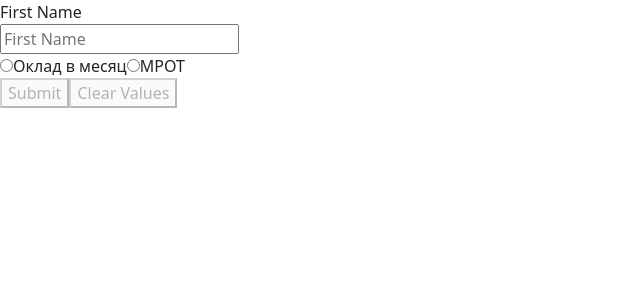
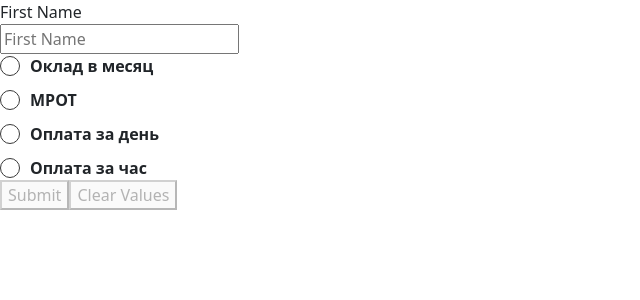
Before and after one commit to OwtmPatrick/sml-test-task, a React (Vite) app: page / in a window 1280 px wide. Shown: the top 300 px of the page, without its empty margins (0-640 px from the left). Built offline with nearby package versions, Linux system fonts and the light colour scheme.

Commit message:
add radio button styles

```diff
--- /dev/null
+++ b/src/components/FormControl/FormControl.scss
@@ -0,0 +1,3 @@
+.salary-form-control {
+    gap: 10px;
+}
--- a/src/components/FormControl/FormControl.tsx
+++ b/src/components/FormControl/FormControl.tsx
@@ -1,11 +1,18 @@
 import React from 'react';
 import RadioButton from '../RadioButton';
 
-const FormControl = () => (
-    <div>
-        <RadioButton name="salary" label="Оклад в месяц" radioButtonValue="month" />
-        <RadioButton name="salary" label="МРОТ" radioButtonValue="min" />
-    </div>
-);
+import './FormControl.scss';
+
+const FormControl: React.FC<{ salaryTypeValue?: string }> = ({ salaryTypeValue }) => {
+    console.log(salaryTypeValue);
+    return (
+        <div className="d-flex flex-column salary-form-control">
+            <RadioButton name="salary" label="Оклад в месяц" radioButtonValue="month" />
+            <RadioButton name="salary" label="МРОТ" radioButtonValue="min" />
+            <RadioButton name="salary" label="Оплата за день" radioButtonValue="day" />
+            <RadioButton name="salary" label="Оплата за час" radioButtonValue="hour" />
+        </div>
+    );
+};
 
 export default FormControl;
--- a/src/components/FormControl/index.ts
+++ b/src/components/FormControl/index.ts
@@ -1 +1,10 @@
-export { default } from './FormControl';
+import { connect } from 'react-redux';
+// @ts-ignore
+import { formValueSelector } from 'redux-form/dist/redux-form';
+import FormControl from './FormControl';
+
+const selector = formValueSelector('simpleForm');
+
+const Container = connect((state) => ({ salaryTypeValue: selector(state, 'salary') }))(FormControl);
+
+export default Container;
--- /dev/null
+++ b/src/components/RadioButton/RadioButton.scss
@@ -0,0 +1,57 @@
+@import 'src/styles/colors.scss';
+
+.radio-btn {
+    cursor: pointer;
+
+    &__checkmark {
+        position: relative;
+        width: 20px;
+        height: 20px;
+        margin-right: 10px;
+        color: $grey;
+
+        &:before {
+            content: '';
+            position: absolute;
+            left: 0;
+            top: 0;
+            width: 20px;
+            height: 20px;
+            border: 1px solid $grey;
+            border-radius: 50%;
+            background: #fff;
+        }
+
+        &:after {
+            content: '';
+            width: 12px;
+            height: 12px;
+            background: $black;
+            position: absolute;
+            top: 4px;
+            left: 4px;
+            border-radius: 50%;
+            transition: all 0.2s ease;
+        }
+    }
+
+    &__input {
+        position: absolute;
+        left: -9999px;
+
+        // TODO refactor: replace tag selector wiht class selector
+        &:not(:checked) + div:after {
+            opacity: 0;
+            transform: scale(0);
+        }
+
+        &:checked + div:after {
+            opacity: 1;
+            transform: scale(1);
+        }
+    }
+
+    &__label {
+        font-weight: 700;
+    }
+}
--- a/src/components/RadioButton/RadioButton.tsx
+++ b/src/components/RadioButton/RadioButton.tsx
@@ -2,14 +2,23 @@ import React from 'react';
 import { WrappedFieldProps } from 'redux-form';
 import { RadioButtonContainerProps } from '.';
 
-const RadioButton: React.FC<WrappedFieldProps & RadioButtonContainerProps> = (props) => {
-    const { radioButtonValue, label, ...field } = props;
-    return (
-        <label>
-            <input {...field.input} type="radio" value={radioButtonValue} />
-            <span>{label}</span>
-        </label>
-    );
-};
+import './RadioButton.scss';
+
+const RadioButton: React.FC<WrappedFieldProps & RadioButtonContainerProps> = ({
+    radioButtonValue,
+    label,
+    ...field
+}) => (
+    <label className="radio-btn d-flex align-items-center">
+        <input
+            {...field.input}
+            type="radio"
+            value={radioButtonValue}
+            className="radio-btn__input"
+        />
+        <div className="radio-btn__checkmark" />
+        <span className="radio-btn__label">{label}</span>
+    </label>
+);
 
 export default RadioButton;
--- /dev/null
+++ b/src/styles/colors.scss
@@ -0,0 +1,5 @@
+$black: #000000;
+$grey: #393939;
+$light-grey: #8c8c8c;
+$orange: #ffa600;
+$purple: #6e386e;
```
